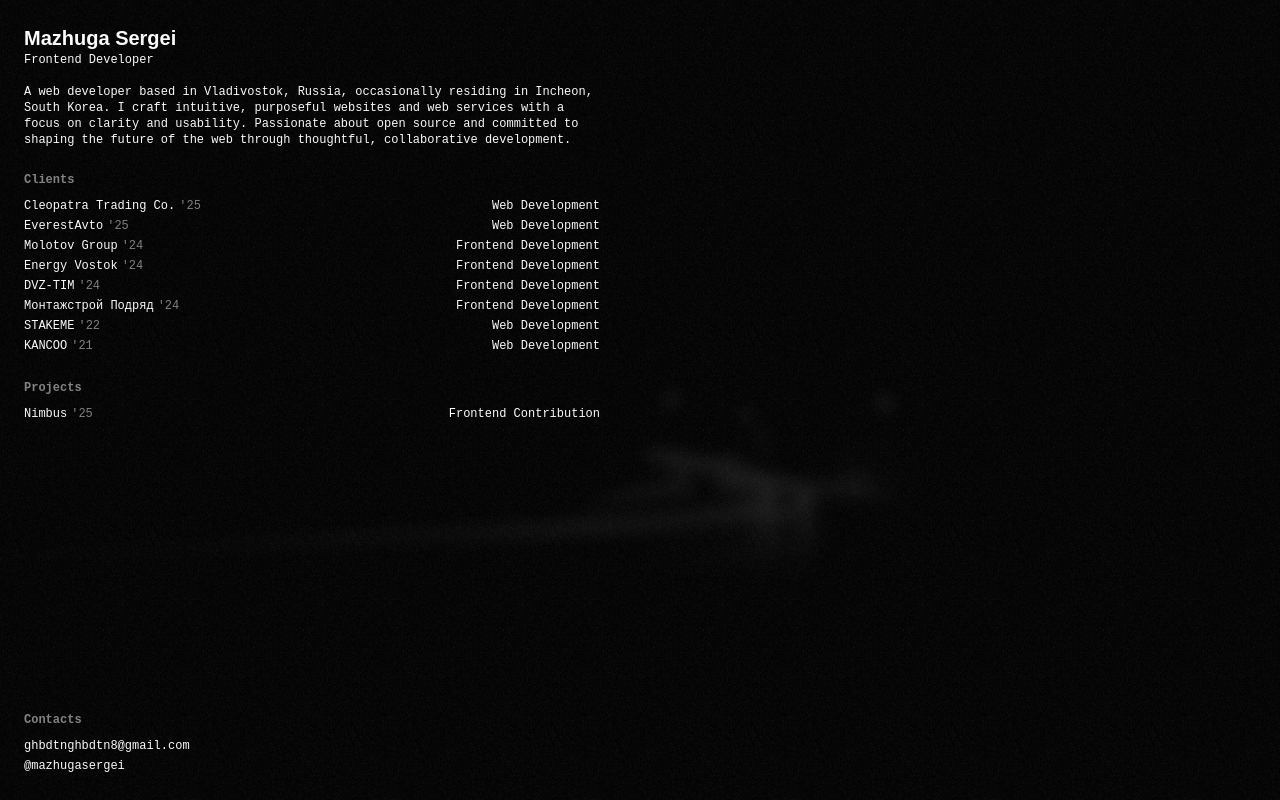
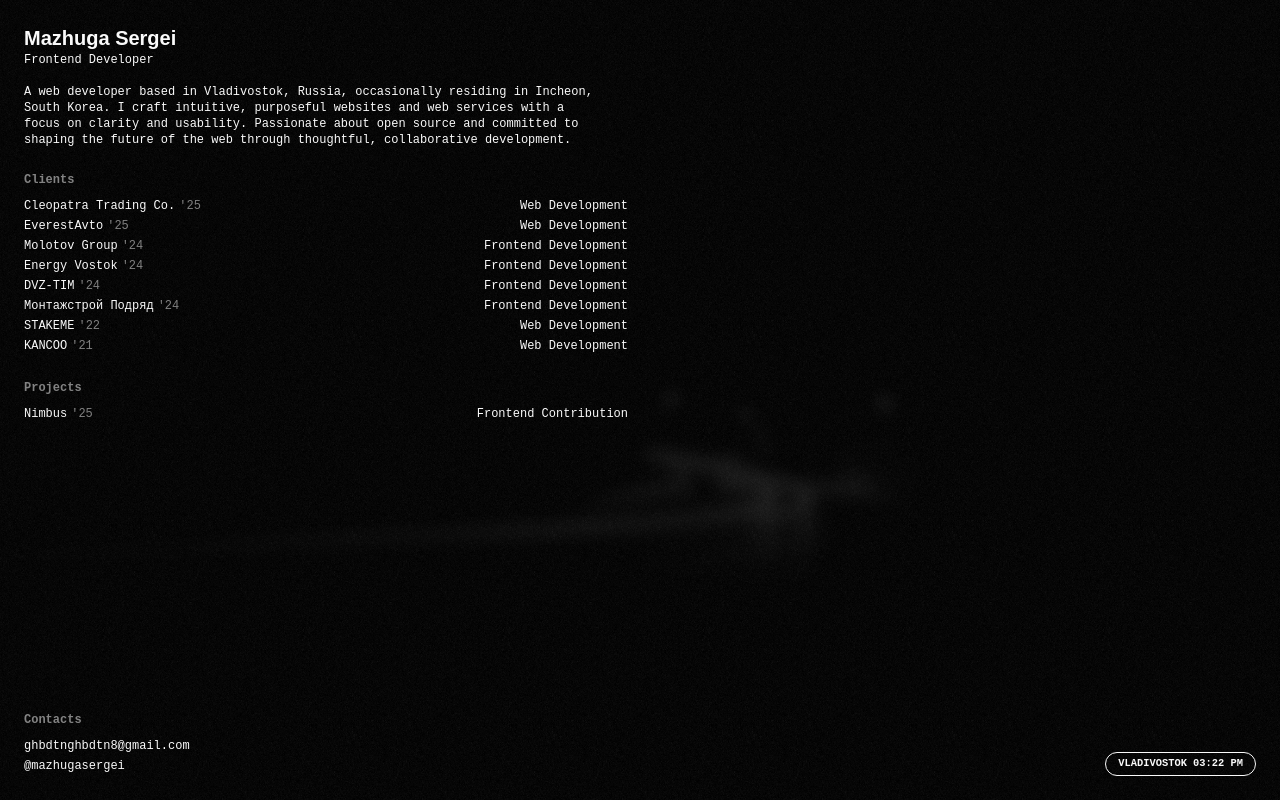
Before and after one commit to mazhugasergei/mazhugasergei.github.io, a Next.js app: page / in a window 1280 px wide. Built offline with nearby package versions, Linux system fonts and the light colour scheme; a web font is replaced by a local one.

Commit message:
add vladivostok time

```diff
--- a/src/app/layout.tsx
+++ b/src/app/layout.tsx
@@ -18,7 +18,7 @@ export const metadata: Metadata = {
 export default function RootLayout({ children }: { children: React.ReactNode }) {
   return (
     <html lang="en" suppressHydrationWarning>
-      <body className="relative flex flex-col select-none">
+      <body className="relative flex min-h-screen flex-col select-none">
         <ThemeProvider attribute="class" defaultTheme="dark" disableTransitionOnChange>
           <NoiseOverlay />
           <BG />
--- a/src/app/page.tsx
+++ b/src/app/page.tsx
@@ -1,4 +1,5 @@
 import { CustomAnimatedText } from "@/components/custom-animated-text"
+import { VladivostokClock } from "@/components/vladivostok-clock"
 import { headingFont } from "@/fonts"
 import { cn } from "@/utils"
 import Link from "next/link"
@@ -44,8 +45,9 @@ const lists: List[] = [
 
 export default function Page() {
   return (
-    <main className="flex min-h-screen flex-col gap-6 p-6 text-xs">
-      <section className="animate-slide-in-x max-w-xl">
+    <main className="grid flex-1 grid-cols-2 gap-6 p-6 text-xs">
+      <div className="flex flex-col gap-6">
+        <section className="animate-slide-in-x">
           <h1 className={cn(headingFont.className, "text-xl font-bold")}>
             <CustomAnimatedText>Mazhuga</CustomAnimatedText> <CustomAnimatedText>Sergei</CustomAnimatedText>
           </h1>
@@ -62,7 +64,7 @@ export default function Page() {
         {lists.map((list, index) => (
           <section
             key={list.title}
-          className={cn("animate-slide-in-x max-w-xl space-y-2", index === lists.length - 1 && "mt-auto")}
+            className={cn("animate-slide-in-x space-y-2", index === lists.length - 1 && "mt-auto")}
             style={{ animationDelay: `${(index + 1) * 100}ms` }}
           >
             <h2 className="text-secondary-foreground font-bold">{list.title}</h2>
@@ -80,6 +82,11 @@ export default function Page() {
             </ul>
           </section>
         ))}
+      </div>
+
+      <div className="relative">
+        <VladivostokClock className="absolute right-0 bottom-0" />
+      </div>
     </main>
   )
 }
--- /dev/null
+++ b/src/components/vladivostok-clock.tsx
@@ -0,0 +1,33 @@
+"use client"
+
+import { cn } from "@/utils"
+import React from "react"
+
+export const VladivostokClock = ({ className, ...props }: React.HTMLAttributes<HTMLSpanElement>) => {
+  const [time, setTime] = React.useState("00:00 AM")
+
+  React.useEffect(() => {
+    const update = () => {
+      const now = new Date()
+      const time = now.toLocaleTimeString("en-US", {
+        timeZone: "Asia/Vladivostok",
+        hour: "2-digit",
+        minute: "2-digit",
+      })
+      setTime(time)
+    }
+
+    update()
+    const interval = setInterval(update, 60000)
+    return () => clearInterval(interval)
+  }, [])
+
+  return (
+    <span
+      className={cn("border-foreground rounded-full border px-3 py-1 text-[.65rem] font-bold", className)}
+      {...props}
+    >
+      VLADIVOSTOK {time}
+    </span>
+  )
+}
```
Lines whose indentation alone changed are shown as unchanged.
